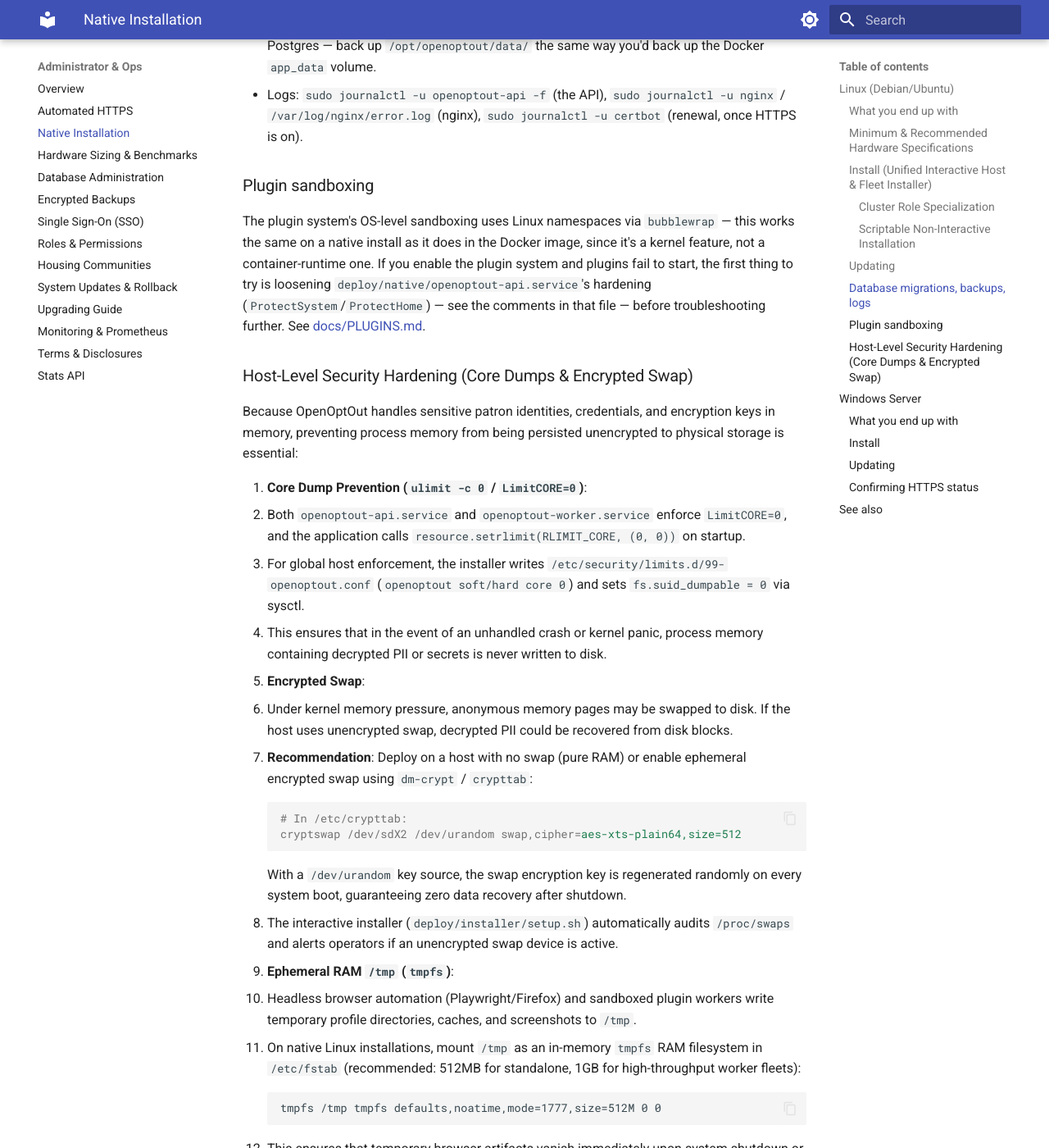
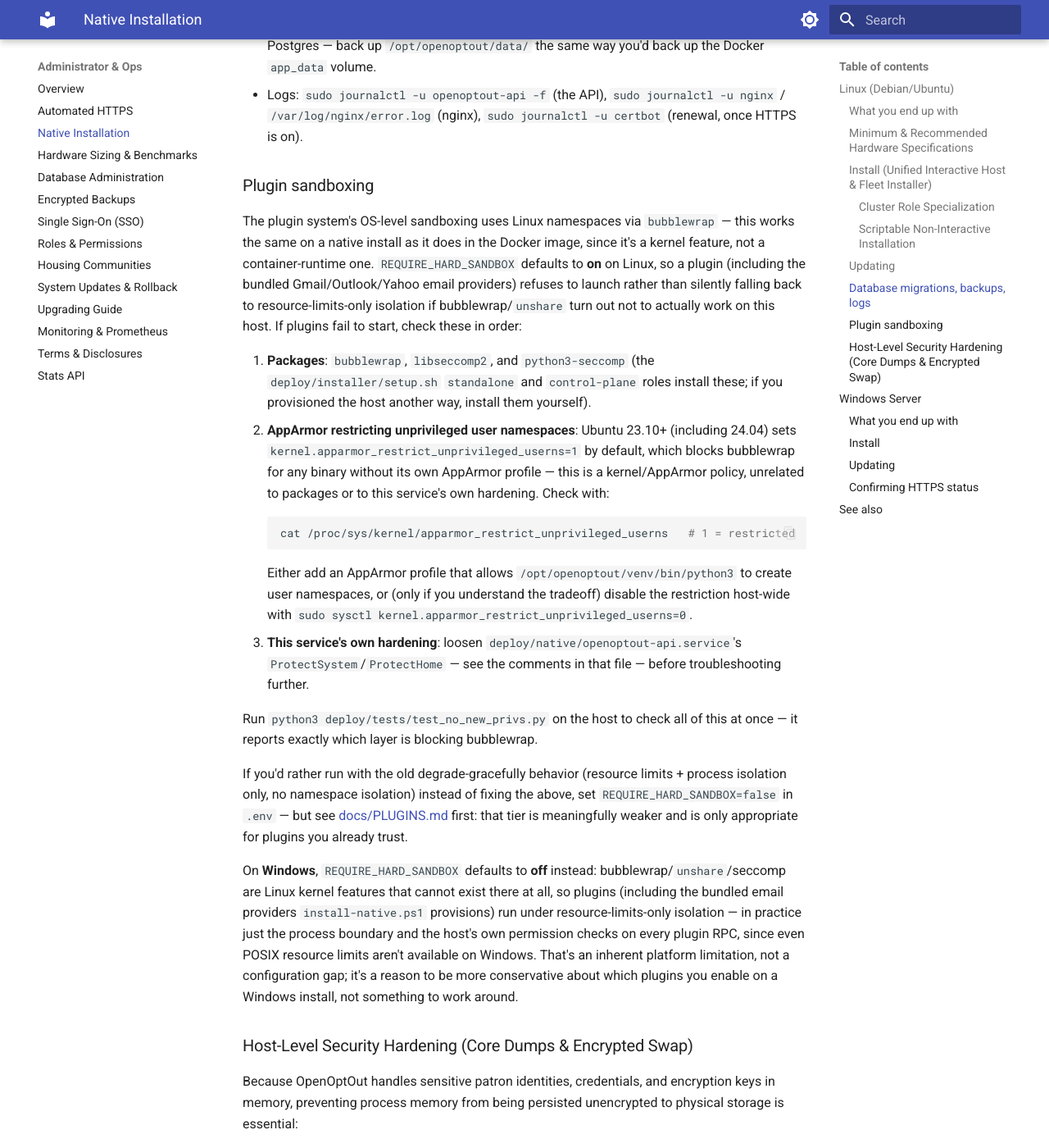
Before and after one commit to rlnunez/OpenOptOut, an MkDocs documentation site: the page built from docs/admin/native-install.md, in a window 1280 px wide and 1400 px high, scrolled down 2835 px. Shown: the whole window at 82% size. Built offline with MkDocs 1.6.1 and Material for MkDocs 9.7.7, drawn with Linux system fonts in a browser that asks for light colours.

Commit message:
fix(installer): give the control-plane role bubblewrap/seccomp too
The native installer's control-plane role (deploy/installer/setup.sh)
excluded bubblewrap/libseccomp2/python3-seccomp as part of its ">1.5GB
savings" package trim, lumped in with the much larger Playwright/Firefox/
X11 set. But control-plane is the role that actually runs the API process
and its plugin manager (worker never calls init_plugin_system()) — so with
REQUIRE_HARD_SANDBOX now defaulting to on on Linux, every plugin, including
the bundled email providers, could never launch there.

Split bubblewrap/libseccomp2/python3-seccomp into their own SANDBOX_PKGS
group (a few hundred KB, not part of the real size savings) and install it
whenever ROLE != worker, so standalone and control-plane both get it while
the actual Firefox/X11 trim for control-plane is unaffected.

Also expanded docs/admin/native-install.md's "Plugin sandboxing" section:
a troubleshooting order (packages -> AppArmor's
apparmor_restrict_unprivileged_userns, which blocks unprivileged user
namespaces by default on Ubuntu 23.10+/24.04 -> this service's own
ProtectSystem/ProtectHome hardening), pointing at the existing
deploy/tests/test_no_new_privs.py probe, and an explicit note on why
Windows defaults the other way (bubblewrap/unshare/seccomp don't exist
there at all, so plugins run under resource-limits-only isolation there
by design, not by gap).

Co-Authored-By: Claude Sonnet 5 <noreply@anthropic.com>
Claude-Session: https://claude.ai/code/session_01LggDKCCJkgCs8Mp5SVm3o7

````diff
--- a/docs/admin/native-install.md
+++ b/docs/admin/native-install.md
@@ -95,7 +95,21 @@ sudo systemctl reload nginx
 
 ### Plugin sandboxing
 
-The plugin system's OS-level sandboxing uses Linux namespaces via `bubblewrap` — this works the same on a native install as it does in the Docker image, since it's a kernel feature, not a container-runtime one. If you enable the plugin system and plugins fail to start, the first thing to try is loosening `deploy/native/openoptout-api.service`'s hardening (`ProtectSystem`/`ProtectHome`) — see the comments in that file — before troubleshooting further. See [docs/PLUGINS.md](PLUGINS.md).
+The plugin system's OS-level sandboxing uses Linux namespaces via `bubblewrap` — this works the same on a native install as it does in the Docker image, since it's a kernel feature, not a container-runtime one. `REQUIRE_HARD_SANDBOX` defaults to **on** on Linux, so a plugin (including the bundled Gmail/Outlook/Yahoo email providers) refuses to launch rather than silently falling back to resource-limits-only isolation if bubblewrap/`unshare` turn out not to actually work on this host. If plugins fail to start, check these in order:
+
+1. **Packages**: `bubblewrap`, `libseccomp2`, and `python3-seccomp` (the `deploy/installer/setup.sh` `standalone` and `control-plane` roles install these; if you provisioned the host another way, install them yourself).
+2. **AppArmor restricting unprivileged user namespaces**: Ubuntu 23.10+ (including 24.04) sets `kernel.apparmor_restrict_unprivileged_userns=1` by default, which blocks bubblewrap for any binary without its own AppArmor profile — this is a kernel/AppArmor policy, unrelated to packages or to this service's own hardening. Check with:
+   ```bash
+   cat /proc/sys/kernel/apparmor_restrict_unprivileged_userns   # 1 = restricted
+   ```
+   Either add an AppArmor profile that allows `/opt/openoptout/venv/bin/python3` to create user namespaces, or (only if you understand the tradeoff) disable the restriction host-wide with `sudo sysctl kernel.apparmor_restrict_unprivileged_userns=0`.
+3. **This service's own hardening**: loosen `deploy/native/openoptout-api.service`'s `ProtectSystem`/`ProtectHome` — see the comments in that file — before troubleshooting further.
+
+Run `python3 deploy/tests/test_no_new_privs.py` on the host to check all of this at once — it reports exactly which layer is blocking bubblewrap.
+
+If you'd rather run with the old degrade-gracefully behavior (resource limits + process isolation only, no namespace isolation) instead of fixing the above, set `REQUIRE_HARD_SANDBOX=false` in `.env` — but see [docs/PLUGINS.md](PLUGINS.md) first: that tier is meaningfully weaker and is only appropriate for plugins you already trust.
+
+On **Windows**, `REQUIRE_HARD_SANDBOX` defaults to **off** instead: bubblewrap/`unshare`/seccomp are Linux kernel features that cannot exist there at all, so plugins (including the bundled email providers `install-native.ps1` provisions) run under resource-limits-only isolation — in practice just the process boundary and the host's own permission checks on every plugin RPC, since even POSIX resource limits aren't available on Windows. That's an inherent platform limitation, not a configuration gap; it's a reason to be more conservative about which plugins you enable on a Windows install, not something to work around.
 
 ### Host-Level Security Hardening (Core Dumps & Encrypted Swap)
 
````
Also changed, not shown: 1 other file.
